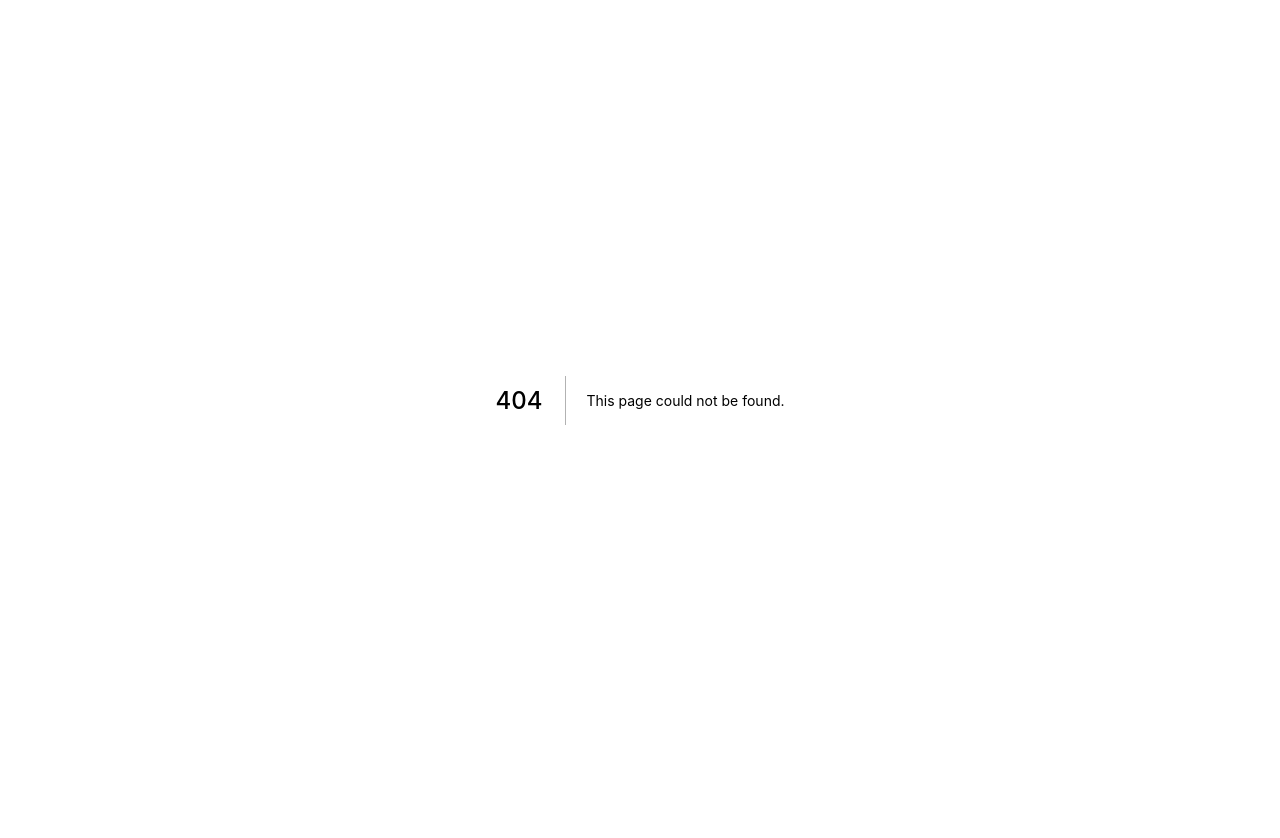
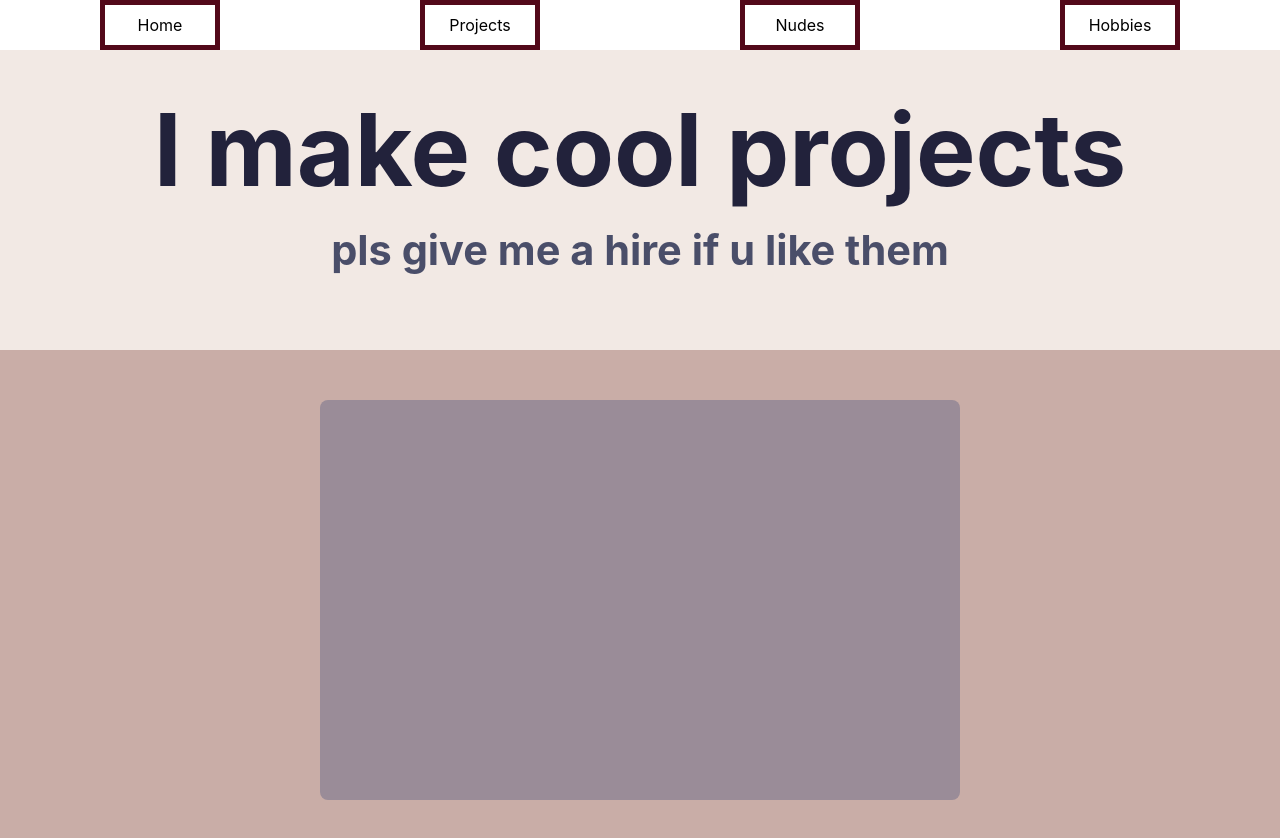
Before and after one commit to reubengw/pro-phial, a Next.js app: page /projects in a window 1280 px wide. Before the commit this address had no page. Shown: the top 838 px of the page. Before the commit the page ends 800 px from the top, so only its background shows below. Built offline with nearby package versions, Linux system fonts and the light colour scheme.

Commit message:
added projects page base

```diff
--- /dev/null
+++ b/pages/projects.tsx
@@ -0,0 +1,20 @@
+import type { NextPage } from "next";
+import HeadingBlock from "../components/HeadingBlock";
+import NavBar from "../components/NavBar";
+import HomeContent from "../components/HomeContent";
+
+const Projects: NextPage = () => {
+  return (
+    <div>
+      <NavBar></NavBar>
+      <HeadingBlock
+        isFirstHeadingBlock
+        headerText="I make cool projects"
+        subheaderText="pls give me a hire if u like them"
+      ></HeadingBlock>
+      <HomeContent></HomeContent>
+    </div>
+  );
+};
+
+export default Projects;
```
